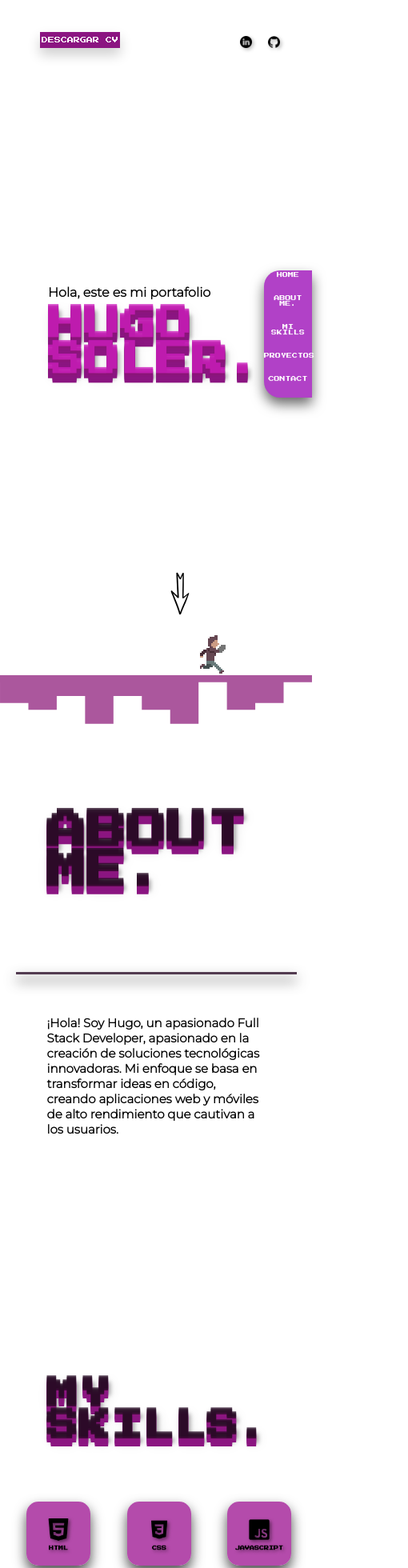
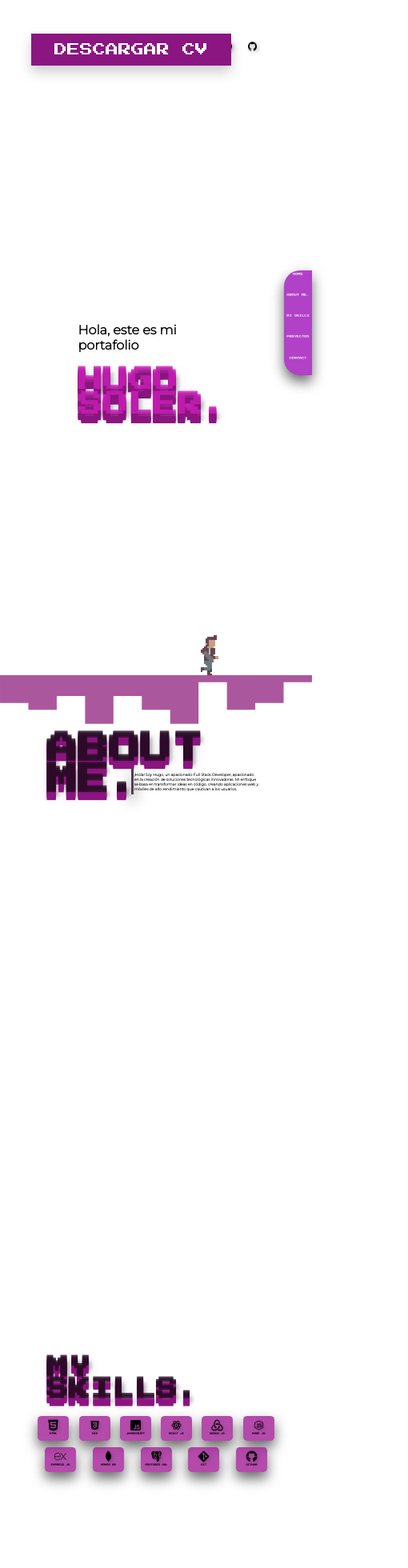
Before and after one commit to Huguito038/PORTAFOLIO, a React (Create React App) app: page / in a window 390 px wide. Shown: the top 1960 px of the page at 80% size, 510 px wide, since content can reach past the window. Built offline with nearby package versions, Linux system fonts and the light colour scheme.

Commit message:
Responsive Design

```diff
--- a/src/App.css
+++ b/src/App.css
@@ -13,3 +13,8 @@
   ::-webkit-scrollbar-thumb:hover {
     background: #555; /* Color del "pulgón" cuando se pasa el cursor por encima */
   }
+
+
+.conte{
+  overflow: hidden;
+}
--- a/src/Components/Barra/Barra.module.css
+++ b/src/Components/Barra/Barra.module.css
@@ -3,17 +3,18 @@
 .contenedor{
     width: 100%;
     height: 100vh;
+    overflow: hidden;
     position: relative;
 
 }
 
 .titulo{
     font-family: 'Press Start 2P', cursive;
-    font-size: 70px;
+    font-size: 10vw;
     position: absolute;
-    top: 30%;
+    top: 10vw;
     width: 45%;
-    left: 5%;
+    left: 15vw;
     text-transform: uppercase;
     z-index: 999;
     color: #270b25cb;
@@ -31,65 +32,21 @@
 
 .barra{
     position: absolute;
-    top: 37%;
-    left: 45%;
+    top: 30vw;
+    left: 42vw;
     width: 3px;
-    height: 300px;
+    height: 8.1vw;
     background-color: #270b25cb;
     box-shadow: 0 8px 16px rgba(0, 0, 0, 0.8);
 
 }
 
 .text{
-    width: 50%;
+    width: 40vw;
     height: auto;
     position: absolute;
-    left: 49%;
-    top: 48%;
+    top: 29.5vw;
+    font-size: 1.2vw;
+    left: 43vw;
     font-family: 'Montserrat', sans-serif;
 }
-
-@media (max-width: 768px){
-    .text{
-        width: 70%;
-        font-size: 15px;
-        height: auto;
-        position: absolute;
-        left: 15%;
-        top: 48%;
-        font-family: 'Montserrat', sans-serif;
-    }
-    .titulo{
-        font-family: 'Press Start 2P', cursive;
-        font-size: 50px;
-        position: absolute;
-        top: 15%;
-        width: 45%;
-        left: 15%;
-        text-transform: uppercase;
-        z-index: 999;
-        color: #270b25cb;
-        text-shadow: 0  2px  0   #22041db7,
-                        0  4px  0   #8b157b8f,
-                        0  6px  0   #8b15819c,
-                        0  8px  0   #8b1581,
-                        0 10px  0   #8b1581,
-                        0 12px  0   #8b1581,
-                        3px 8px 15px rgba(0,0,0,0.1),
-                        3px 8px  5px rgba(0,0,0,0.3);
-
-
-    }
-    .barra{
-        position: absolute;
-        top: 44%;
-        left: 5%;
-        width: 90%;
-        height: 3px;
-        background-color: #270b25cb;
-        box-shadow: 0 8px 16px rgba(0, 0, 0, 0.8);
-
-    }
-
-
-}
--- a/src/Components/Contacto/contacto.module.css
+++ b/src/Components/Contacto/contacto.module.css
@@ -3,6 +3,7 @@
 .contenedor{
     margin-top: 50px;
     width: 100%;
+    overflow: hidden;
     height: 100vh;
     position: relative;
     background-color: rgb(24, 24, 24);
@@ -12,20 +13,20 @@
 .titulo{
 
     font-family: 'Press Start 2P', cursive;
-    font-size: 70px;
+    font-size: 5vw;
     position: absolute;
-    top: 30%;
+    top: 20vw;
     width: 45%;
-    left: 5%;
+    left: 15vw;
     text-transform: uppercase;
     z-index: 999;
-    color: #85257ecb;
-    text-shadow: 0  2px  0   #630d54b7,
-                    0  4px  0   #630d54b7,
-                    0  6px  0   #630d54b7,
-                    0  8px  0   #630d54b7,
-                    0 10px  0   #630d54b7,
-                    0 12px  0   #7e106bb7,
+    color: #350e32cb;
+    text-shadow: 0  2px  0   #961480b7,
+                    0  4px  0   #961480b7,
+                    0  6px  0   #961480b7,
+                    0  8px  0   #961480b7,
+                    0 10px  0   #961480b7,
+                    0 12px  0   #b31899b7,
                     3px 8px 15px rgba(0,0,0,0.1),
                     3px 8px  5px rgba(0,0,0,0.3);
 
@@ -34,10 +35,10 @@
 
 .barra{
     position: absolute;
-    top: 40%;
-    left: 45%;
-    width: 3px;
-    height: 300px;
+    top: 24vw;
+    left: 54.2vw;
+    width: 0.1vw;
+    height:15vw;
     background-color: #85257ecb;
     box-shadow: 0 8px 16px rgba(194, 194, 194, 0.8);
 
@@ -84,22 +85,23 @@
 
 .contacto div{
     display: flex;
-    margin-bottom: 20px;
+    margin-top: 1vw;
     text-align: left;
     color: white;
+    margin-left: 10vw;
     font-family: 'Montserrat', sans-serif;
-    font-size: 10px;
+    font-size: 1vw;
     text-shadow: 2px 2px 4px rgba(0, 0, 0, 0.7);
     align-items: center;
 }
 
 
 .contacto div img{
-    width: 40px;
+    width: 2vw;
     margin: 0;
     padding: 0;
-    height: 40px;
-    margin-right: 20px;
+    height: 2vw;
+    margin-right: 1vw;
     filter: drop-shadow(2px 2px 2px rgba(0, 0, 0, 0.8));
 
 }
--- a/src/Components/Principal/Principal.jsx
+++ b/src/Components/Principal/Principal.jsx
@@ -10,20 +10,19 @@ const Principal = () => {
     return (
          <div className={stilo.cont}>
              <div className={stilo.nombre}>
-                <h4 data-aos="fade-down"data-aos-duration="500">Hola, este es mi portafolio</h4>
-                <h2 data-aos="fade-left"data-aos-anchor="#example-anchor" data-aos-delay="400"data-aos-duration="1000">Hugo Soler.</h2>
+                <h4 data-aos="fade-down"data-aos-duration="500" className={stilo.saludo}>Hola, este es mi portafolio</h4>
+                <h2 className={stilo.hugo}data-aos="fade-left"data-aos-anchor="#example-anchor" data-aos-delay="400"data-aos-duration="1000">Hugo Soler.</h2>
              </div>
              <div className={stilo.lateral}>
                 <section data-aos="flip-left"data-aos-delay="700">
                         <a href="https://www.linkedin.com/in/hugo-soler-69487a27a/"><img src={logo2} alt="" /></a>
-                        <a href="https://github.com/Huguito038"><img src={logo}></img></a>
+                        <a href="https://github.com/Huguito038"><img src={logo} alt=""></img></a>
                 </section>
              </div>
              <div className={stilo.boton_cv}>
                 DESCARGAR CV
              </div>
             <div className={stilo.personaje}></div>
-            <svg data-aos="zoom-out-down" data-aos-delay="1000"className={stilo.flecha} xmlns="http://www.w3.org/2000/svg" viewBox="0 0 500 500" fill="%23000"><g transform="rotate(90)" transform-origin="center"><path d="M437.86 230.56c-46.6-16.95-79.02-35.1-125.57-52.17a6362.55 6362.55 0 0 1-63.34-23.24l-.07-.07c-.77-.4-.95-.31-1.47-.5-2.56.17-4.13 1.61-4.49 3.73a5.58 5.58 0 0 0 .18 3.69c6.64 9.54 29.99 37.7 40.96 50.62-82.21-3.13-164.47-2.69-246.72-2.55-4.52.19-5.98 5.7-4.44 9.39.49 6.63 43.96 22.56 51.8 26.74-10.49 5.43-21 10.79-31.43 16.33-5.8 4.13-21.49 9.97-22.47 16.96-.83 4.17 1.34 9.36 6.04 9.21 29.27-1.77 182.4-9.11 236.77-12.24-16.66 17.19-30.05 30.41-45.18 48.84-2.63 3.39-6.75 5.07-9.42 8.31-2.44 3.87-.86 10.33 3.67 11.8 13.99-2 27.26-9.77 40.85-14.06 59.83-22.6 139.76-56.86 184.97-69.03 7.03-2.74 18.7-2.45 20.76-11.34 2.07-13.69-22.12-15.43-31.4-20.44Zm-189.43 90.92c10.47-12.01 21.6-20.65 32.64-32.88 5.75-5.99 10.85-9.42 15.47-15.84 2.2-4.61-.77-11.18-6.12-11.54-80.31 3.33-149.22 6.91-227.11 11.58a1129.8 1129.8 0 0 0 23.97-13.01c8.93-4.34 22.76-13.53 8.24-21.3-12.17-5.23-24.37-10.43-36.52-15.73 65.91.17 158.66 1.9 200.52 2.55 10.23-.83 30.56 2.87 38.42-2.84 5.53-6.68-2.11-12.89-5.96-17.92l-14.45-17.18c-4.18-4.73-8.91-9.57-12.95-14.44 62.29 26.02 115.11 51.37 180.12 75.21-72.02 19.1-126.69 47.08-196.27 73.34Z"></path></g></svg>
 
         </div>
 
--- a/src/Components/Principal/Principal.module.css
+++ b/src/Components/Principal/Principal.module.css
@@ -5,16 +5,25 @@
   width: 100%;
   height: 100vh;
   position: relative;
+  overflow: hidden;
 }
 .nombre{
     position: absolute;
-    top: 50%;
+    top: 55%;
     left: 50%;
     transform: translate(-50%, -50%);
-    & h2{
+}
+
+.saludo{
+  font-family: 'Montserrat', sans-serif;
+  z-index: 999;
+
+}
+
+.hugo{
   font-family: 'Press Start 2P', cursive;
-        font-size: 70px;
-        margin-top: -15px;
+  font-size: 8vw;
+  margin-top: -1vw;
   text-transform: uppercase;
   color: #cc1dbdcb;
   text-shadow: 0  2px  0   #8b1577b7,
@@ -26,11 +35,6 @@
               3px 8px 15px rgba(0,0,0,0.1),
               3px 8px  5px rgba(0,0,0,0.3);
 
-    }
-    & h4{
-        font-family: 'Montserrat', sans-serif;
-        z-index: 999;
-    }
 
 }
 
@@ -68,14 +72,7 @@
     }
   }
 
-.flecha{
-  position: absolute;
-  bottom: 80px;
-  left: 50%;
-  width: 80px;
-  height: 80px;
-  animation: rebote 1s ease infinite;
-}
+
 
 @keyframes rebote {
   0%{
@@ -93,14 +90,14 @@
 .lateral{
   position: absolute;
   display: block;
-  right: 30px;
-  top: 45px;
+  right: 15vw;
+  top: 5%;
 
 }
 
 
 .lateral section img{
-  width: 30px;
+  width: 3vw;
   filter: drop-shadow(2px 2px 2px rgba(0, 0, 0, 0.3));
   transition: 0.5s ease all;
   padding: 10px;
@@ -116,8 +113,8 @@
   justify-content: center;
   align-items: center;
   position: absolute;
-  top: 40px;
-  left: 50px;
+  top: 5%;
+  left: 10vw;
   background-color: #8b1581;
   font-family: 'Press Start 2P', cursive;
   color: white;
@@ -132,86 +129,3 @@
     box-shadow: 0 8px 16px rgba(0, 0, 0, 0.5);
   }
 }
-
-
-@media (max-width: 768px){
-
-.lateral{
-  position: absolute;
-  display: block;
-  right: 30px;
-  top: 35px;
-
-}
-  .lateral section img{
-    width: 15px;
-    filter: drop-shadow(2px 2px 2px rgba(0, 0, 0, 0.3));
-    transition: 0.5s ease all;
-    padding: 10px;
-    &:hover{
-      transform: scale(1.5);
-      cursor: pointer;
-    }
-  }
-  .boton_cv{
-    display: flex;
-    justify-content: center;
-    align-items: center;
-    position: absolute;
-    top: 40px;
-    left: 50px;
-    background-color: #8b1581;
-    font-family: 'Press Start 2P', cursive;
-    color: white;
-    font-size: 8px;
-    width: 100px;
-    height: 20px;
-    box-shadow: 0 8px 16px rgba(0, 0, 0, 0.2);
-    transition: 0.5s ease all;
-    &:hover{
-      transform: scale(1.1);
-      cursor: pointer;
-      cursor: pointer;
-      box-shadow: 0 8px 16px rgba(0, 0, 0, 0.5);
-    }
-  }
-
-
-.flecha{
-  position: absolute;
-  bottom: 60px;
-  left: 50%;
-  width: 60px;
-  height: 80px;
-  animation: rebote 1s ease infinite;
-}
-
-  .nombre{
-    position: absolute;
-    top: 50%;
-    left: 50%;
-    transform: translate(-50%, -50%);
-    & h2{
-        font-family: 'Press Start 2P', cursive;
-        font-size: 45px;
-        margin-top: -15px;
-        text-transform: uppercase;
-        color: #cc1dbdcb;
-        text-shadow: 0  2px  0   #8b1577b7,
-                    0  4px  0   #8b157b8f,
-                    0  6px  0   #8b15819c,
-                    0  8px  0   #8b1581,
-                    0 10px  0   #8b1581,
-                    0 12px  0   #8b1581,
-                    3px 8px 15px rgba(0,0,0,0.1),
-                    3px 8px  5px rgba(0,0,0,0.3);
-
-    }
-    & h4{
-        font-family: 'Montserrat', sans-serif;
-        z-index: 999;
-    }
-
-}
-
-}
--- a/src/Components/Skills/Skills.module.css
+++ b/src/Components/Skills/Skills.module.css
@@ -9,10 +9,11 @@
 
 .titulo{
     font-family: 'Press Start 2P', cursive;
-    font-size: 75px;
+    font-size: 7vw;
     position: absolute;
+    top: -4vw;
     width: 60%;
-    left: 5%;
+    left: 15vw;
     text-transform: uppercase;
     z-index: 999;
     color: #270b25cb;
@@ -30,35 +31,31 @@
 
 .cont_cards{
     position: absolute;
-    top: 30%;
-    left: 2%;
+    top: 20vw;
+    width: 80%;
+    margin-left: 10vw;
     display: flex;
     flex-wrap: wrap;
     justify-content: space-evenly;
 }
 
 .cont_cards div{
-    width: 150px;
+    width: 10vw;
     display: block;
     text-align: center;
     font-family: 'Press Start 2P', cursive;
-    font-size: 8px;
-    margin: 20px;
+    font-size: 0.4vw;
+    margin: 1vw;
     text-transform: uppercase;
-    box-shadow: 0 8px 16px rgba(0, 0, 0, 0.7);
-    border-radius: 15px;
-    text-shadow: 2px 2px 4px rgba(0, 0, 0, 0.4);
-    height: 150px;
+    box-shadow: 0 8px 16px rgba(0, 0, 0, 0.6);
+    border-radius: 1.2vw;
+    height: 8vw;
     background-color: #a11e96cb;
     transition: 1s ease all;
-    &:hover{
-        transform: scale(1.1);
-        cursor: pointer;
-    }
     & img{
-        width: 50px;
-        margin-top: 25%;
-        filter: drop-shadow(2px 2px 2px rgba(0, 0, 0, 0.5));
+        width: 4vw;
+        margin-top: 1vw;
+        filter: drop-shadow(2px 2px 2px rgba(0, 0, 0, 0.2));
     }
 }
 
@@ -94,62 +91,3 @@
         left: calc(100% - 20px)
     }
   }
-
-
-@media (max-width: 768px){
-  .cont_cards{
-    position: absolute;
-    top: 20%;
-    left: 2%;
-    display: flex;
-    flex-wrap: wrap;
-    justify-content: space-evenly;
-}
-
-  .cont_cards div{
-    width: 80px;
-    display: block;
-    text-align: center;
-    font-family: 'Press Start 2P', cursive;
-    font-size: 4px;
-    margin:0px;
-    text-transform: uppercase;
-    box-shadow: 0 8px 16px rgba(0, 0, 0, 0.7);
-    border-radius: 15px;
-    text-shadow: 2px 2px 4px rgba(0, 0, 0, 0.4);
-    height: 80px;
-    margin: 20px;
-    background-color: #a11e96cb;
-    transition: 1s ease all;
-    &:hover{
-        transform: scale(1.1);
-        cursor: pointer;
-    }
-    & img{
-        width: 30px;
-        margin-top: 25%;
-        filter: drop-shadow(2px 2px 2px rgba(0, 0, 0, 0.5));
-    }
-}
-  .titulo{
-    font-family: 'Press Start 2P', cursive;
-    font-size: 40px;
-    left: 15%;
-    position: absolute;
-    width: 70%;
-    text-transform: uppercase;
-    z-index: 999;
-    color: #270b25cb;
-    text-shadow: 0  2px  0   #22041db7,
-                    0  4px  0   #8b157b8f,
-                    0  6px  0   #8b15819c,
-                    0  8px  0   #8b1581,
-                    0 10px  0   #8b1581,
-                    0 12px  0   #8b1581,
-                    3px 8px 15px rgba(0,0,0,0.1),
-                    3px 8px  5px rgba(0,0,0,0.3);
-
-
-}
-
-  }
--- a/src/Components/buscador/buscador.module.css
+++ b/src/Components/buscador/buscador.module.css
@@ -3,12 +3,13 @@
 
 .contenedor{
     position: fixed;
+    overflow: hidden;
     z-index: 9999;
     background-color: rgb(177, 65, 199);
     border-radius: 20px 0 0 20px;
     display: flex;
     flex-direction: column;
-    width: 120px;
+    width: 9vw;
     box-shadow: 0 8px 16px rgba(0, 0, 0, 0.6);
     top: 40%;
     right: 0%;
@@ -20,8 +21,8 @@
     text-transform: uppercase;
     margin-bottom: 20px;
     color: white;
-    font-size: 12px;
-    margin-top: 10px;
+    font-size: 0.8vw;
+    margin-top: 0.8vw;
     transition: 1s ease all;
     &:hover{
         transform: scale(1.1);
@@ -29,36 +30,3 @@
         color: black;
     }
 }
-
-
-@media (max-width: 768px){
-    .contenedor{
-        position: fixed;
-        z-index: 9999;
-        background-color: rgb(177, 65, 199);
-        border-radius: 20px 0 0 20px;
-        display: flex;
-        flex-direction: column;
-        width: 60px;
-        box-shadow: 0 8px 16px rgba(0, 0, 0, 0.6);
-        top: 40%;
-        right: 0%;
-    }
-    .contenedor a{
-        text-align: center;
-        font-family: 'Press Start 2P', cursive;
-        text-transform: uppercase;
-        margin-bottom: 20px;
-        color: white;
-        font-size: 7px;
-        margin-top: 2px;
-        transition: 1s ease all;
-        &:hover{
-            transform: scale(1.1);
-            cursor: pointer;
-            color: black;
-        }
-    }
-
-
-}
--- a/src/Components/proyectos/proyectos.jsx
+++ b/src/Components/proyectos/proyectos.jsx
@@ -15,7 +15,7 @@ const Proyectos = () => {
             <svg xmlns="http://www.w3.org/2000/svg" viewBox="0 0 1440 320"><path fill="#8b1577b7" fill-opacity="1" d="M0,288L0,192L96,192L96,64L192,64L192,64L288,64L288,96L384,96L384,160L480,160L480,128L576,128L576,256L672,256L672,160L768,160L768,224L864,224L864,32L960,32L960,96L1056,96L1056,192L1152,192L1152,32L1248,32L1248,256L1344,256L1344,96L1440,96L1440,0L1344,0L1344,0L1248,0L1248,0L1152,0L1152,0L1056,0L1056,0L960,0L960,0L864,0L864,0L768,0L768,0L672,0L672,0L576,0L576,0L480,0L480,0L384,0L384,0L288,0L288,0L192,0L192,0L96,0L96,0L0,0L0,0Z"></path></svg>
             <h2 className={stilo.titulo}>my proyects.</h2>
             <section className={stilo.contenedor_proyectos}>
-                <div data-aos="fade-left"data-aos-duration="1000" className={stilo.proyecto}>
+                <div data-aos-duration="1000" className={stilo.proyecto}>
                     <img  className={stilo.img_proyect}src={proyecto1} alt="" />
                     <div className={stilo.info}>
                         <h2>Club pro manager</h2>
@@ -27,19 +27,19 @@ const Proyectos = () => {
 
                     </div>
                 </div>
-                <div  data-aos="fade-right"data-aos-duration="1000"className={stilo.proyecto}>
+                <div data-aos-duration="1000"className={stilo.proyecto}>
                     <div className={stilo.info2}>
                         <h2>web tiro federal </h2>
                         <div className={stilo.informacion2}><h4>Landing Page para club de mi pueblo donde aplique mis conocimientos de enrutado y bastante css.</h4></div>
                         <div className={stilo.logos2}>
-                            <a href="https://github.com/Huguito038/Club-Atletico-Tiro-Federal"><img  src={github} alt="" /></a>
+                            <a className={stilo.prim}href="https://github.com/Huguito038/Club-Atletico-Tiro-Federal"><img  src={github} alt="" /></a>
                             <a href="https://tirofederal.netlify.app/"><img src={logo2} alt="" /></a>
                         </div>
 
                     </div>
                     <img  className={stilo.img_proyect2}src={proyecto2} alt="" />
                 </div>
-                <div data-aos="fade-left"data-aos-duration="1000"className={stilo.proyecto}>
+                <div data-aos-duration="1000"className={stilo.proyecto}>
                     <img  className={stilo.img_proyect}src={proyecto3} alt="" />
                     <div className={stilo.info}>
                         <h2>padel cordoba</h2>
--- a/src/Components/proyectos/proyectos.module.css
+++ b/src/Components/proyectos/proyectos.module.css
@@ -9,11 +9,11 @@
 
 .titulo{
     font-family: 'Press Start 2P', cursive;
-    font-size: 70px;
+    font-size:7vw;
     position: absolute;
-    top: 12%;
+    top: 12vw;
     width: 45%;
-    left: 5%;
+    left: 15vw;
     text-transform: uppercase;
     z-index: 999;
     color: #270b25cb;
@@ -31,49 +31,53 @@
 
 .proyecto{
     display: flex;
+    z-index: 999;
     width: 70%;
-    margin-top: 100px;
+   margin-top: 5vw;
 }
 
 .img_proyect{
-    width: 600px;
-    height: 300px;
+    width: 70%;
+    height: auto;
     box-shadow: 0 8px 16px rgba(0, 0, 0, 0.5);
     border-radius: 5px;
 }
 
 .img_proyect2{
-    width: 600px;
-    height: 300px;
+    width: 75%;
+    height: auto;
     box-shadow: 0 8px 16px rgba(0, 0, 0, 0.5);
     border-radius: 5px;
 }
 
 .logos img{
-    width: 40px;
-    margin-left: 30px;
+    width: 3vw;
+    margin-left: 2vw;
     transition: 1s ease all;
     &:hover{
         transform: scale(1.3);
     }
 }
 .logos2 img{
-    width: 40px;
-    margin-left: 30px;
+    width: 3vw;
     transition: 1s ease all;
     &:hover{
         transform: scale(1.3);
     }
 }
+
+.prim{
+    margin-right: 2vw;
+}
 .logos{
     position: absolute;
-    bottom: 10%;
+    bottom: 3vw;
     right: 0;
 
 }
 .logos2{
     position: absolute;
-    bottom: 10%;
+    bottom: 4vw;
     left: 0;
 }
 
@@ -82,14 +86,14 @@
     display: flex;
     flex-direction: column;
     align-items: center;
-    margin-top: 50px;
+    margin-top: 10vw;
 }
 
 .info{
     position: relative;
     text-align: right;
     margin-right: 0;
-    width: 100%;
+    width: 40%;
 }
 
 .info2{
@@ -101,20 +105,20 @@
 
 .info h2{
     position: absolute;
-    top: 15%;
-    width: 500px;
+    top: 3vw;
+    width: 70%;
     text-transform: uppercase;
-    font-size: 20px;
+    font-size: 1.2vw;
     font-family: 'Press Start 2P', cursive;
     right: 0;
 }
 
 .info2 h2{
     position: absolute;
-    top: 15%;
-    width: 500px;
+    top: 3vw;
+    width: 70%;
     text-transform: uppercase;
-    font-size: 20px;
+    font-size: 1.2vw;
     font-family: 'Press Start 2P', cursive;
     left: 0;
 }
@@ -125,153 +129,39 @@
     right: 0;
     display: flex;
     text-align: start;
-    top: 40%;
-    width: 450px;
-    font-size: 15px;
+    top: 9vw;
+    width: 40vw;
+    font-size: 1.1vw;
     color: white;
     font-family: 'Montserrat', sans-serif;
     border-radius: 5px;
-    height: 80px;
-    background-color: #b41ca8;
+    height: 5vw;
+    background-color: #7c1473;
+    box-shadow: 0 8px 16px rgba(0, 0, 0, 0.5);
 }
 
 .informacion h4{
-    margin-left: 15px;
+    margin-left: 1.2vw;
+    margin-top: 1.1vw;
 }
 
 .informacion2{
     position: absolute;
+    box-shadow: 0 8px 16px rgba(0, 0, 0, 0.5);
     left: 0;
     display: flex;
     text-align: start;
-    top: 40%;
-    width: 450px;
-    font-size: 15px;
+    top: 9vw;
+    width: 40vw;
+    font-size: 1.1vw;
     color: white;
     font-family: 'Montserrat', sans-serif;
     border-radius: 5px;
-    height: 80px;
-    background-color: #b41ca8;
+    height: 5vw;
+    background-color: #7c1473;
 }
 
 .informacion2 h4{
-    margin-left: 15px;
+    margin-left: 1.2vw;
+    margin-top: 1.1vw;
 }
-
-@media (max-width: 768px){
-    .logos2 img{
-        width: 10px;
-        transition: 1s ease all;
-        &:hover{
-            transform: scale(1.3);
-        }
-    }
-    .logos img{
-        width: 10px;
-        margin-left: 30px;
-        transition: 1s ease all;
-        &:hover{
-            transform: scale(1.3);
-        }
-    }
-    .logos{
-        position: absolute;
-        bottom: 0%;
-        right: 0;
-
-
-    }
-    .logos2{
-        position: absolute;
-        right: 0;
-        bottom: 0%;
-
-    }
-    .info2 h2{
-        position: absolute;
-        top: 15%;
-        width: 300px;
-        text-transform: uppercase;
-        font-size: 7px;
-        font-family: 'Press Start 2P', cursive;
-        left: 0;
-    }
-
-    .info h2{
-        position: absolute;
-        top: 15%;
-        width: 300px;
-        text-transform: uppercase;
-        font-size: 7px;
-        font-family: 'Press Start 2P', cursive;
-        right: 0;
-    }
-    .informacion2{
-        position: absolute;
-        left: 0;
-        display: flex;
-        text-align: start;
-        top: 40%;
-        width: 150px;
-        font-size: 5px;
-        color: white;
-        font-family: 'Montserrat', sans-serif;
-        border-radius: 5px;
-        height: auto;
-        background-color: #b41ca8;
-    }
-    .informacion{
-        position: absolute;
-        right: 0;
-        display: flex;
-        text-align: start;
-        top: 40%;
-        width: 150px;
-        font-size: 5px;
-        color: white;
-        font-family: 'Montserrat', sans-serif;
-        border-radius: 5px;
-        height: auto;
-        background-color: #b41ca8;
-    }
-
-    .informacion h4{
-        margin-left: 15px;
-    }
-
-    .img_proyect{
-        width: 200px;
-        height: 100px;
-        box-shadow: 0 8px 16px rgba(0, 0, 0, 0.5);
-        border-radius: 5px;
-    }
-
-    .img_proyect2{
-        width: 200px;
-        height: 100px;
-        box-shadow: 0 8px 16px rgba(0, 0, 0, 0.5);
-        border-radius: 5px;
-    }
-    .titulo{
-        font-family: 'Press Start 2P', cursive;
-        font-size: 37px;
-        position: absolute;
-        top: 6%;
-        width: 45%;
-        left: 15%;
-        text-transform: uppercase;
-        z-index: 999;
-        color: #270b25cb;
-        text-shadow: 0  2px  0   #22041db7,
-                        0  4px  0   #8b157b8f,
-                        0  6px  0   #8b15819c,
-                        0  8px  0   #8b1581,
-                        0 10px  0   #8b1581,
-                        0 12px  0   #8b1581,
-                        3px 8px 15px rgba(0,0,0,0.1),
-                        3px 8px  5px rgba(0,0,0,0.3);
-
-
-    }
-
-}
```
Lines whose indentation alone changed are shown as unchanged.
